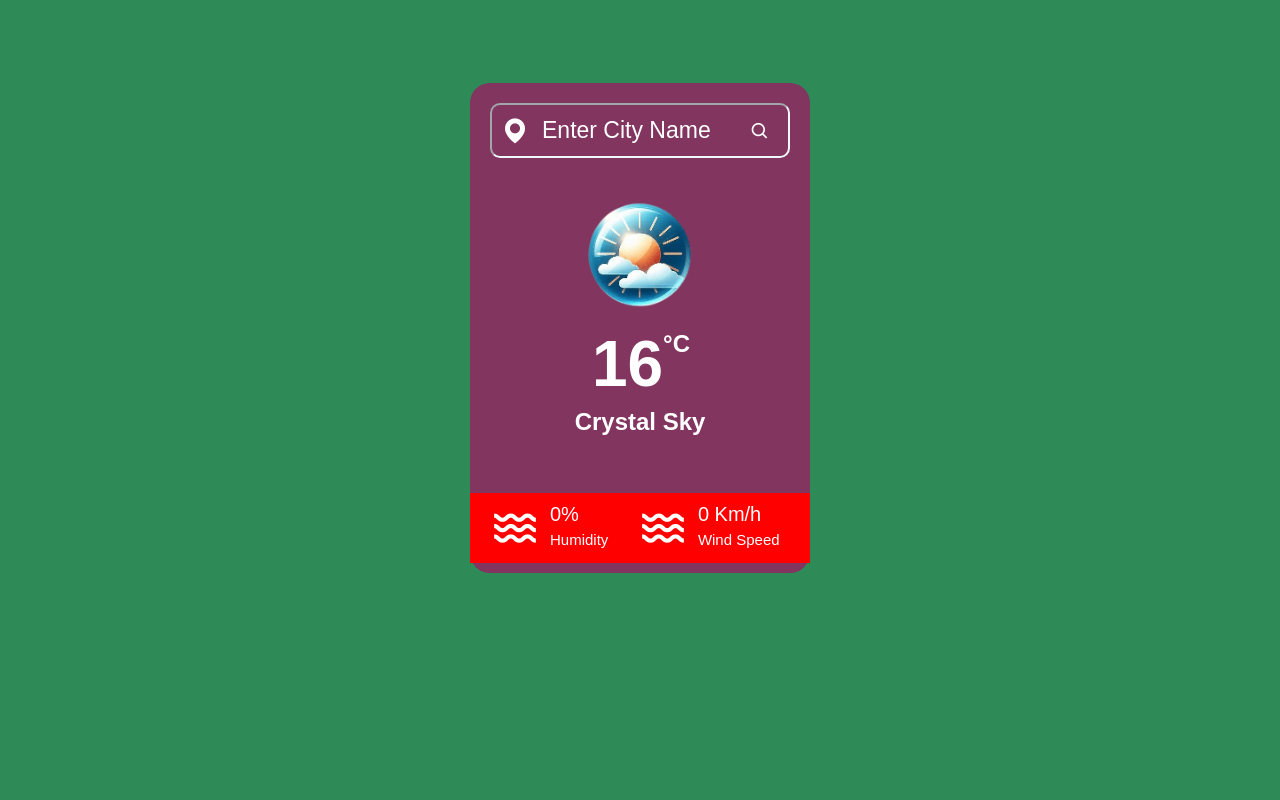
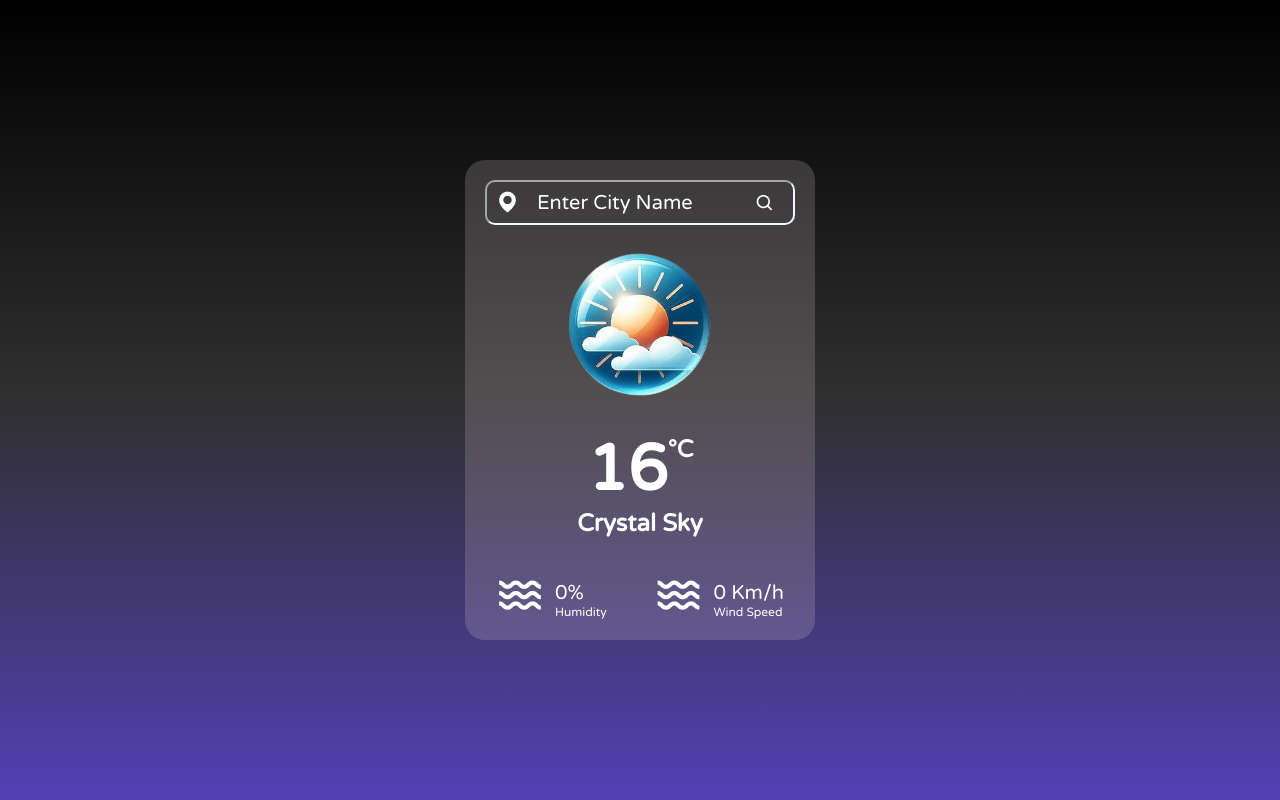
Before and after one commit to CodeforNitin/P2_Weather_App_v1, a plain HTML site: page index.html in a window 1280 px wide. Drawn offline with nearby package versions, Linux system fonts and the light colour scheme.

Commit message:
frontend design completed

```diff
--- a/style.css
+++ b/style.css
@@ -1,6 +1,6 @@
-@import url('https://fonts.googleapis.com/css2?family=Varela+Round&display=swap')
+@import url('https://fonts.googleapis.com/css2?family=Varela+Round&display=swap');
 
-*{
+* {
     margin: 0;
     padding: 0;
     box-sizing: border-box;
@@ -13,24 +13,30 @@ body{
     display: flex;
     justify-content: center;
     align-items: center;
-    background-color: seagreen;
-    min-height: 80vh;
+    height: 100vh;
+    background: ra;
+    /* background: url(images/body_backg.jpg);
+    background-repeat: no-repeat;
+    background-size: 100%; */
+    background : linear-gradient(rgb(0, 0, 0),rgba(0, 0, 0, 0.811),rgba(31, 5, 158, 0.765))
 }
 
 .container{
     position: relative;
-    background-color: rgb(129, 53, 95);
-    width: 300px;
-    height:450px;
+    /* background-color: rgb(129, 53, 95); */
+    background-color: rgba(216, 205, 205, 0.2);
+    width: 350px;
+    height:480px;
     padding: 20px;
     border-radius: 20px;
     color: rgb(255, 255, 255);
+
 }
 
 .search-box{
     position: relative;
     width: 100%;
-    height: 55px;
+    height: 45px;
     background-color: transparent;
     display: flex;
     align-items: center;
@@ -46,7 +52,7 @@ body{
     border-radius: 10px;
     color: rgb(255, 255, 255);
     padding: 0px 55px 0px 50px;
-    font-size: 23px;
+    font-size: 20px;
     font-weight: 500;
     text-transform: uppercase;
     border-color: aliceblue;
@@ -76,11 +82,7 @@ body{
 .search-box i{
     position: absolute;
     left : 10px;
-    font-size: 30px;
-}
-
-.temperature {
-    margin-bottom: -120px; /* Adjust this value as needed */
+    font-size: 25px;
 }
 
 .desc {
@@ -91,9 +93,13 @@ body{
     text-transform: capitalize;
 }
 
+.desc{
+    margin-top: 20px;
+}
+
 .weather-box img{
-    width:60%;
-    margin-top: -30px;
+    width:80%;
+    margin-top: -60px;
 }
 
 .weather-box{
@@ -121,11 +127,12 @@ body{
 .weather-details{
     position: absolute;
     width: 94%;
-    bottom:10px;
-    left: 0;
+    bottom:20px;
+    margin-top: 10px;
+    left: 10px;
     padding: 0px 10px;
     display: flex;
-    background-color: red;
+    background-color: re;
     font-family: "Varela Round", sans-serif;
 }
 
@@ -142,7 +149,7 @@ body{
 }
 
 .weather-details .wind{
-    padding-right: 20px;
+    padding-right: 10px;
     justify-content: flex-end;
 }
 
@@ -161,11 +168,11 @@ font-weight: 500;
 .info-humid,
 .info-wind
 {
-    margin-bottom: -10px;
+    margin-bottom: 0px;
 }
 
 .humid-text,
 .wind-text{
     margin-top: 10px;
-    font-size: 15px;
+    font-size: 12px;
 }
```
Also changed, not shown: images/body_backg.jpg (added).
